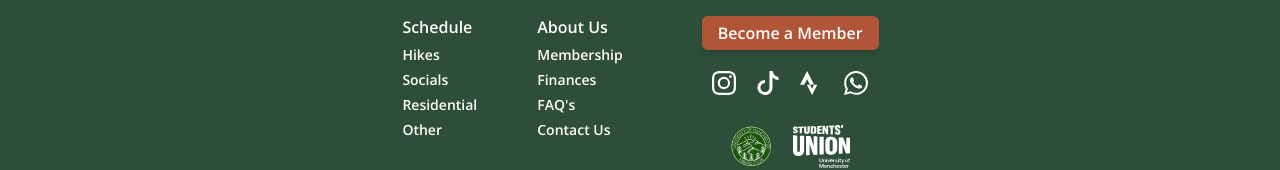
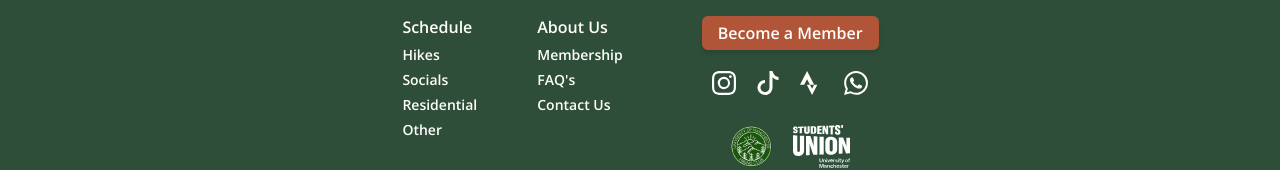
Before and after one commit to UMHC/umhc-website, a Next.js app: page / in a window 1280 px wide. Shown: the part 3091-3261 px from the top of the page. Built offline with nearby package versions, Linux system fonts and the light colour scheme; no server answers; the database is empty.

Commit message:
removed finance reference from footer

```diff
--- a/src/components/Footer.tsx
+++ b/src/components/Footer.tsx
@@ -48,9 +48,6 @@ export default function Footer() {
             <nav className="flex flex-col gap-[5px]">
               <TextButton href="/membership" className="text-cream-white text-base sm:text-sm md:text-[14px] font-normal">
                 Membership
-              </TextButton>
-              <TextButton href="/finance" className="text-cream-white text-base sm:text-sm md:text-[14px] font-normal">
-                Finances
               </TextButton>
               <TextButton href="/about#faqs" className="text-cream-white text-base sm:text-sm md:text-[14px] font-normal">
                 FAQ&apos;s
```
